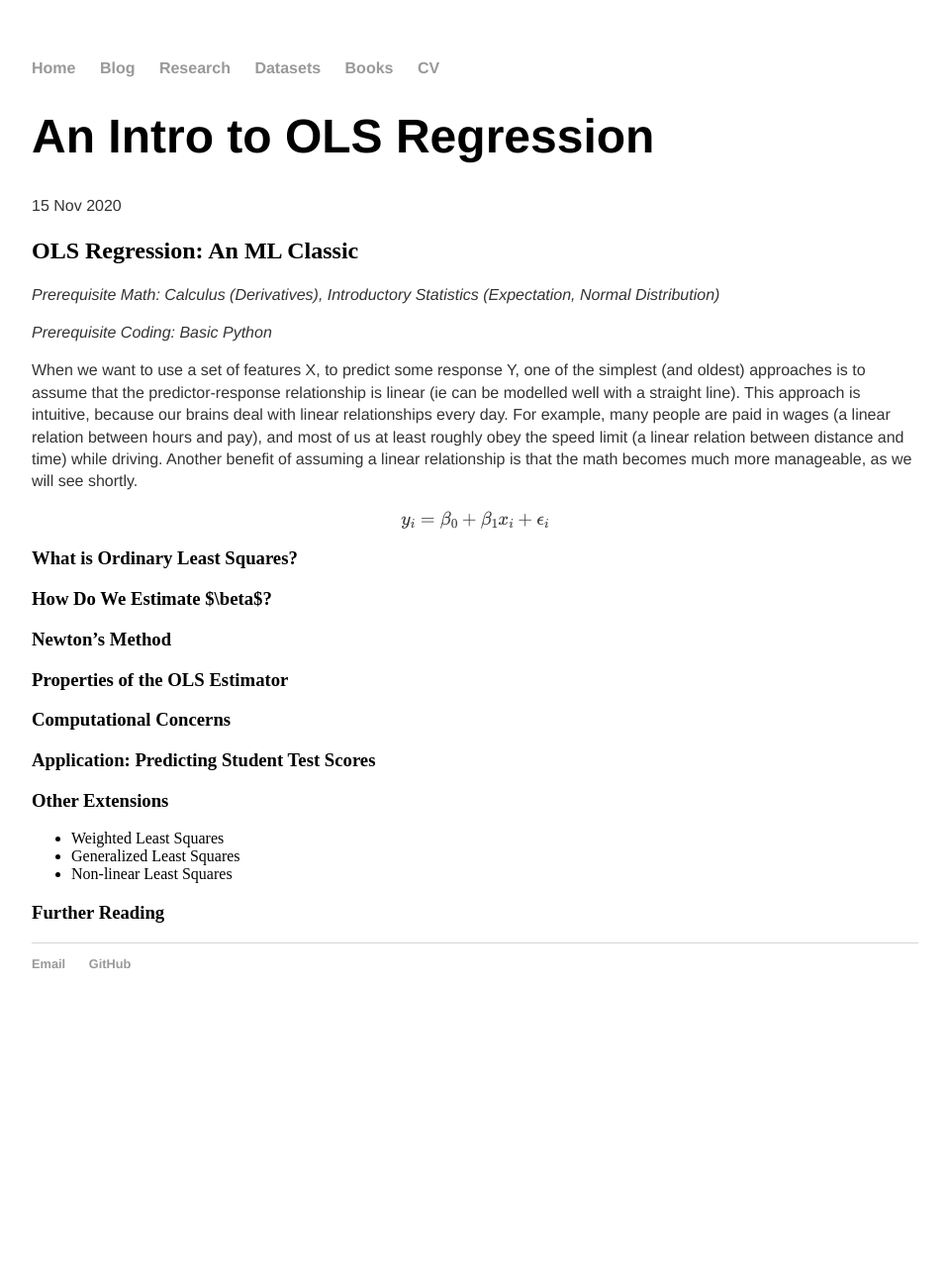
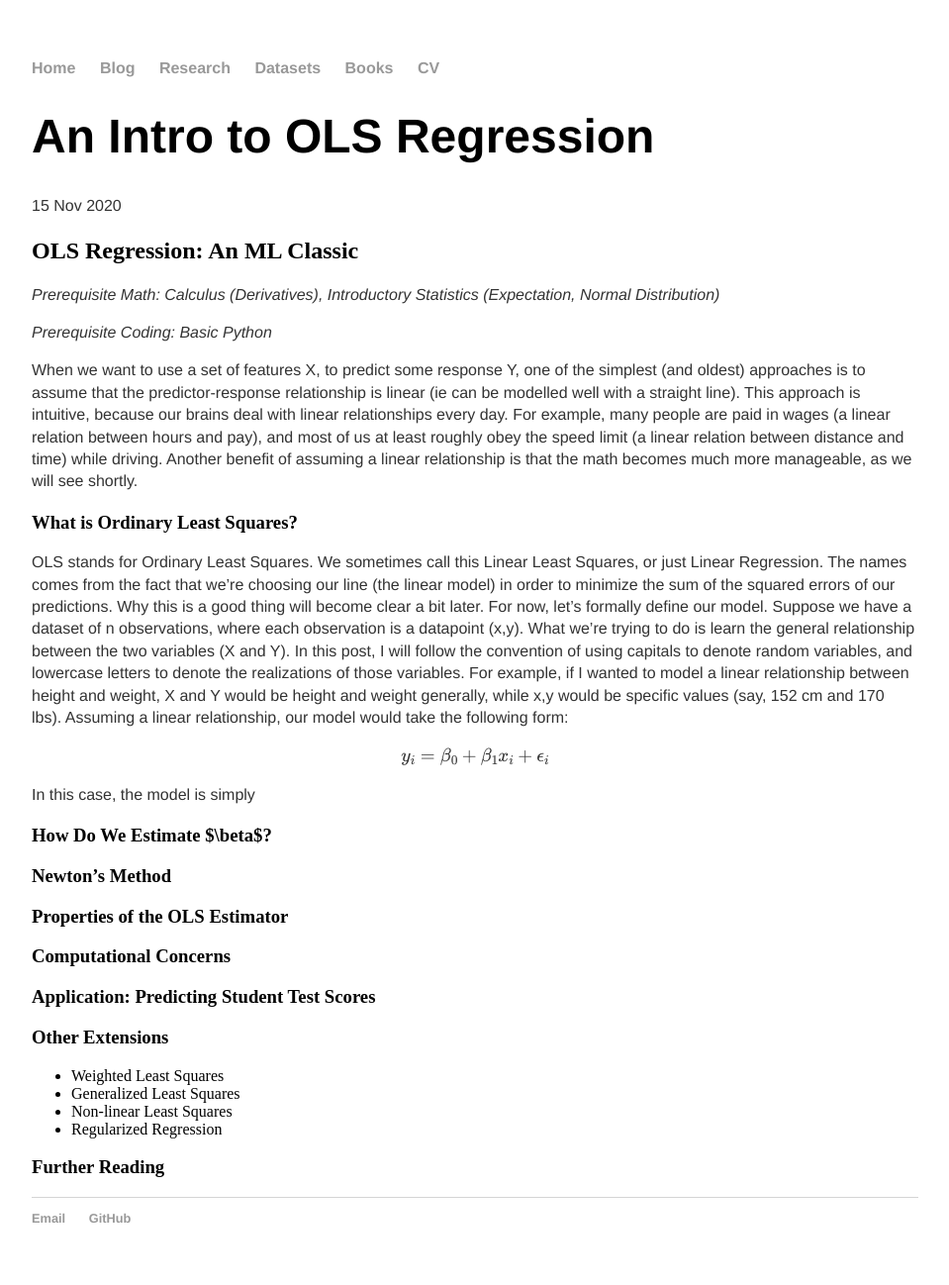
Before and after one commit to 12mre1/12mre1.github.io, a Jekyll site: the page built from _posts/2020-11-15-An-Intro-to-OLS-Regression.md, in a window 1280 px wide. Shown: the whole page at 99% size, without its empty margins (160-1119 px from the left). Built offline with Jekyll 4.4.1, drawn with Linux system fonts in a browser that asks for light colours; formulas are drawn with MathJax 3; before the commit the page ends 1041 px from its top, so only the background shows below that.

Commit message:
update lin reg post

```diff
--- a/_posts/2020-11-15-An-Intro-to-OLS-Regression.md
+++ b/_posts/2020-11-15-An-Intro-to-OLS-Regression.md
@@ -17,9 +17,19 @@ our brains deal with linear relationships every day. For example, many people ar
 and most of us at least roughly obey the speed limit (a linear relation between distance and time) while driving. Another benefit of
 assuming a linear relationship is that the math becomes much more manageable, as we will see shortly.
 
+### What is Ordinary Least Squares?
+
+OLS stands for Ordinary Least Squares. We sometimes call this Linear Least Squares, or just Linear Regression. The names comes from the fact
+that we're choosing our line (the linear model) in order to minimize the sum of the squared errors of our predictions. Why this is a good thing
+will become clear a bit later. For now, let's formally define our model. Suppose we have a dataset of n observations, where each observation is
+a datapoint (x,y). What we're trying to do is learn the general relationship between the two variables (X and Y). In this post, I will follow
+the convention of using capitals to denote random variables, and lowercase letters to denote the realizations of those variables. For example,
+if I wanted to model a linear relationship between height and weight, X and Y would be height and weight generally, while x,y would be specific
+values (say, 152 cm and 170 lbs). Assuming a linear relationship, our model would take the following form:
+
 \\[ y_i = \beta_0 + \beta_1 x_i + \epsilon_i \\]
 
-### What is Ordinary Least Squares?
+In this case, the model is simply
 
 ### How Do We Estimate $\beta$?
 
@@ -32,8 +42,10 @@ assuming a linear relationship is that the math becomes much more manageable, as
 ### Application: Predicting Student Test Scores
 
 ### Other Extensions
+
 - Weighted Least Squares
 - Generalized Least Squares
 - Non-linear Least Squares
+- Regularized Regression
 
 ### Further Reading
```
